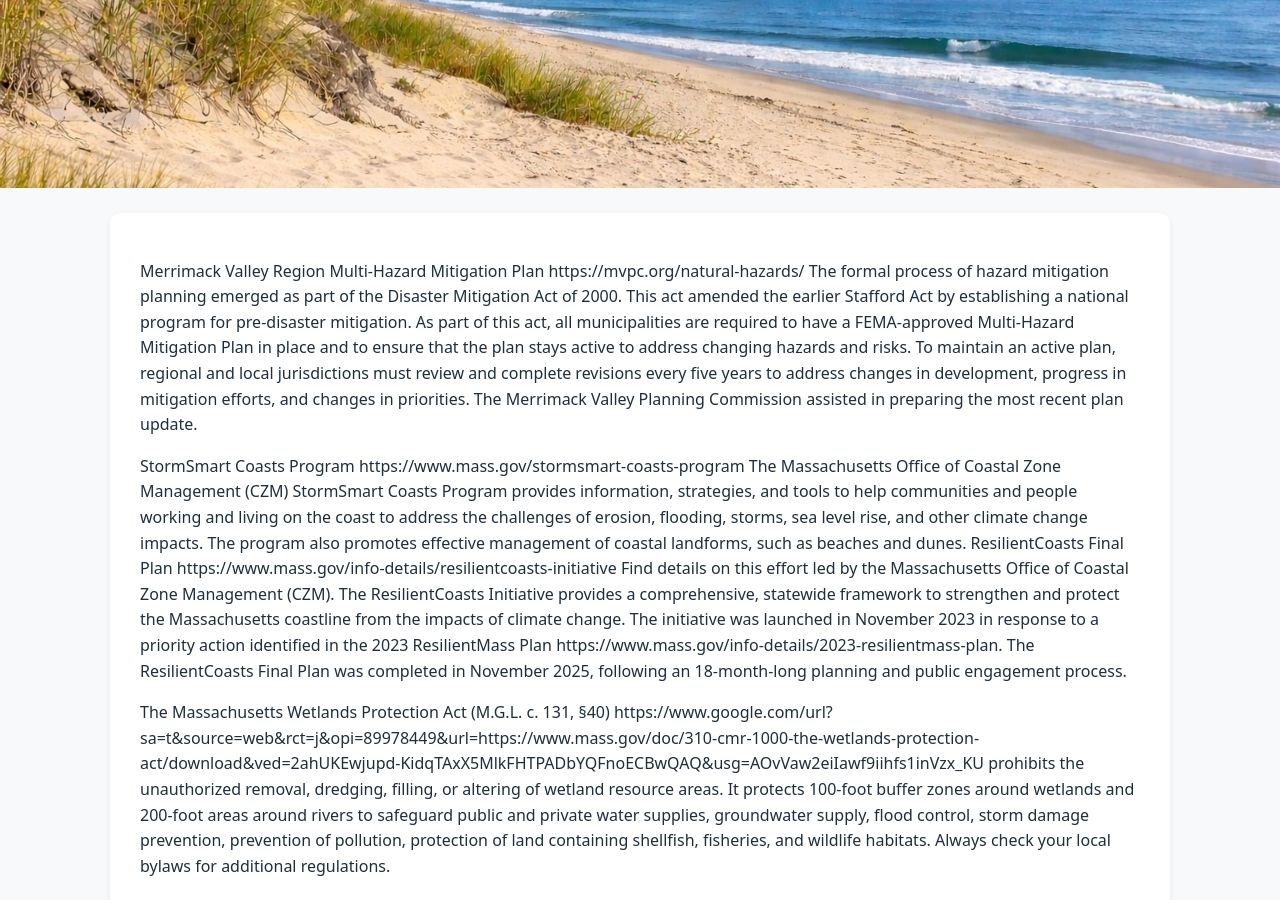
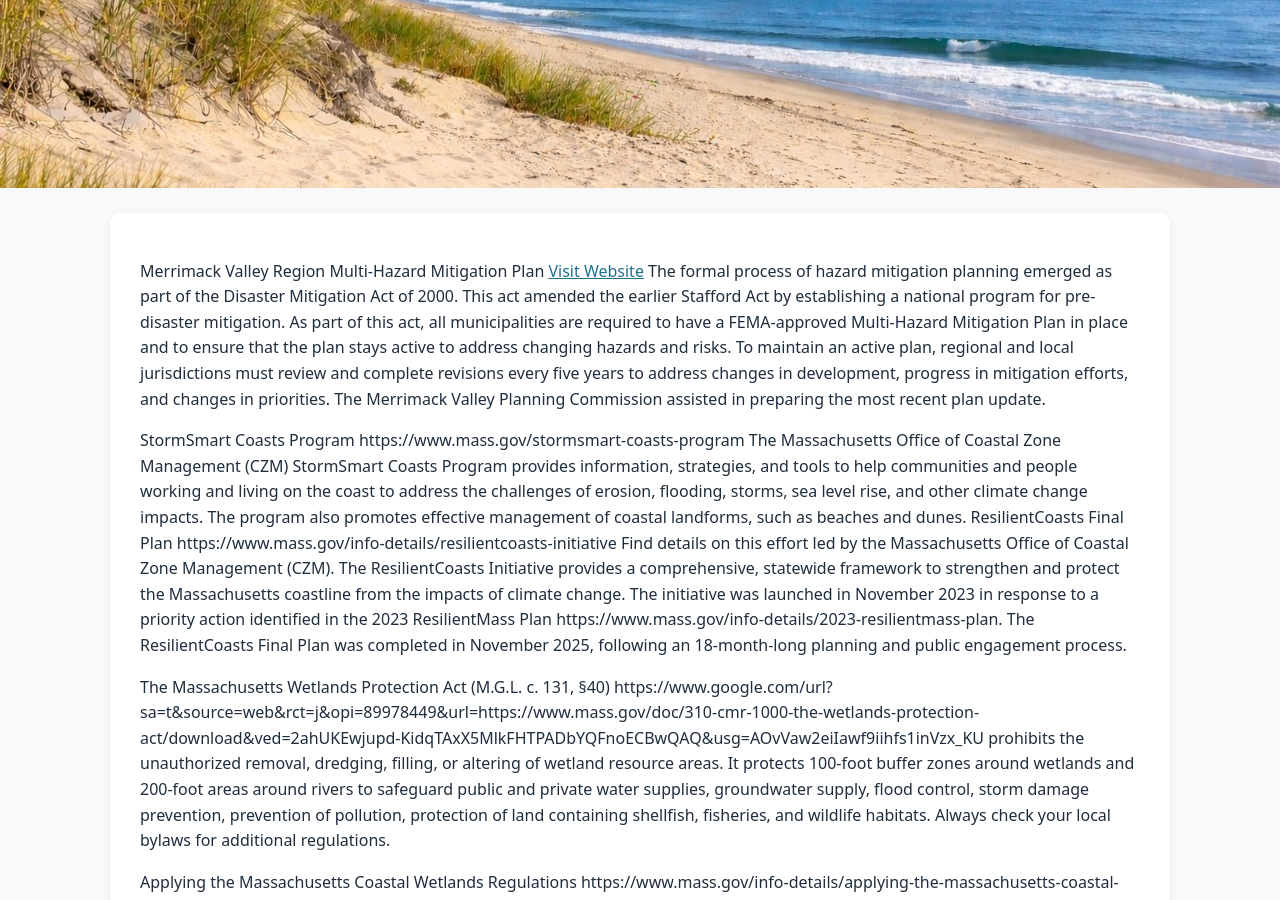
Before and after one commit to MAMRBAGOV/mamrba.gov, a Jekyll site: the page built from education.md, in a window 1280 px wide and 900 px high, scrolled down 378 px. Built offline with Jekyll 4.4.1, drawn with Linux system fonts in a browser that asks for light colours.

Commit message:
Update education.md

```diff
--- a/education.md
+++ b/education.md
@@ -2,7 +2,7 @@
 layout: default
 title: Page Title
 ---
- Merrimack Valley Region Multi-Hazard Mitigation Plan https://mvpc.org/natural-hazards/ The formal process of hazard mitigation planning emerged as part of the Disaster Mitigation Act of 2000. This act amended the earlier Stafford Act by establishing a national program for pre-disaster mitigation. As part of this act, all municipalities are required to have a FEMA-approved Multi-Hazard Mitigation Plan in place and to ensure that the plan stays active to address changing hazards and risks. To maintain an active plan, regional and local jurisdictions must review and complete revisions every five years to address changes in development, progress in mitigation efforts, and changes in priorities. The Merrimack Valley Planning Commission assisted in preparing the most recent plan update.
+ Merrimack Valley Region Multi-Hazard Mitigation Plan  <a href="https://mvpc.org/natural-hazards/" target="_blank">Visit Website</a>   The formal process of hazard mitigation planning emerged as part of the Disaster Mitigation Act of 2000. This act amended the earlier Stafford Act by establishing a national program for pre-disaster mitigation. As part of this act, all municipalities are required to have a FEMA-approved Multi-Hazard Mitigation Plan in place and to ensure that the plan stays active to address changing hazards and risks. To maintain an active plan, regional and local jurisdictions must review and complete revisions every five years to address changes in development, progress in mitigation efforts, and changes in priorities. The Merrimack Valley Planning Commission assisted in preparing the most recent plan update.
 
 StormSmart Coasts Program https://www.mass.gov/stormsmart-coasts-program The Massachusetts Office of Coastal Zone Management (CZM) StormSmart Coasts Program provides information, strategies, and tools to help communities and people working and living on the coast to address the challenges of erosion, flooding, storms, sea level rise, and other climate change impacts. The program also promotes effective management of coastal landforms, such as beaches and dunes.
 ResilientCoasts Final Plan https://www.mass.gov/info-details/resilientcoasts-initiative Find details on this effort led by the Massachusetts Office of Coastal Zone Management (CZM). The ResilientCoasts Initiative provides a comprehensive, statewide framework to strengthen and protect the Massachusetts coastline from the impacts of climate change. The initiative was launched in November 2023 in response to a priority action identified in the 2023 ResilientMass Plan https://www.mass.gov/info-details/2023-resilientmass-plan. The ResilientCoasts Final Plan was completed in November 2025, following an 18-month-long planning and public engagement process.
```
